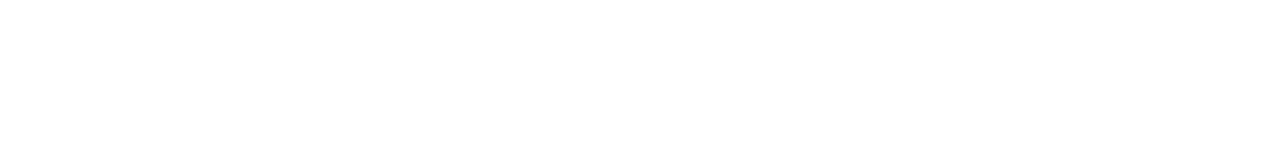
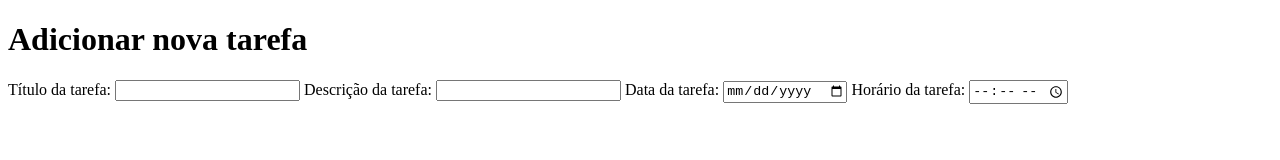
Before and after one commit to vkawaka/projeto1, a plain HTML site: page adicionartarefa.html in a window 1280 px wide. Drawn offline with Linux system fonts and the light colour scheme.

Commit message:
inputs adicionar tarefas criados

```diff
--- a/adicionartarefa.html
+++ b/adicionartarefa.html
@@ -9,6 +9,14 @@
     <title>Adicionar tarefa</title>
 </head>
 <body>
-
+    <header>
+        <h1>Adicionar nova tarefa</h1>
+    </header>
+    <main>
+        <label for="title">Título da tarefa: <input type="text" name="" id="" maxlength="150" required></label>
+        <label for="text">Descrição da tarefa: <input type="text" name="" id=""></label>
+        <label for="data">Data da tarefa: <input type="date" name="" id="" required></label>
+        <label for="time">Horário da tarefa: <input type="time" name="" id=""></label>
+    </main>
 </body>
 </html>
```
